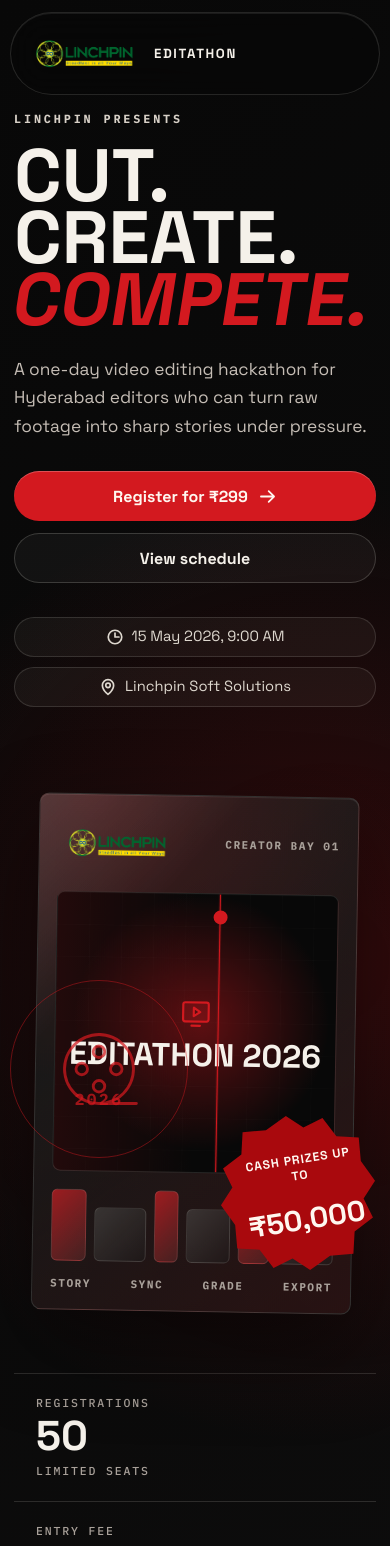
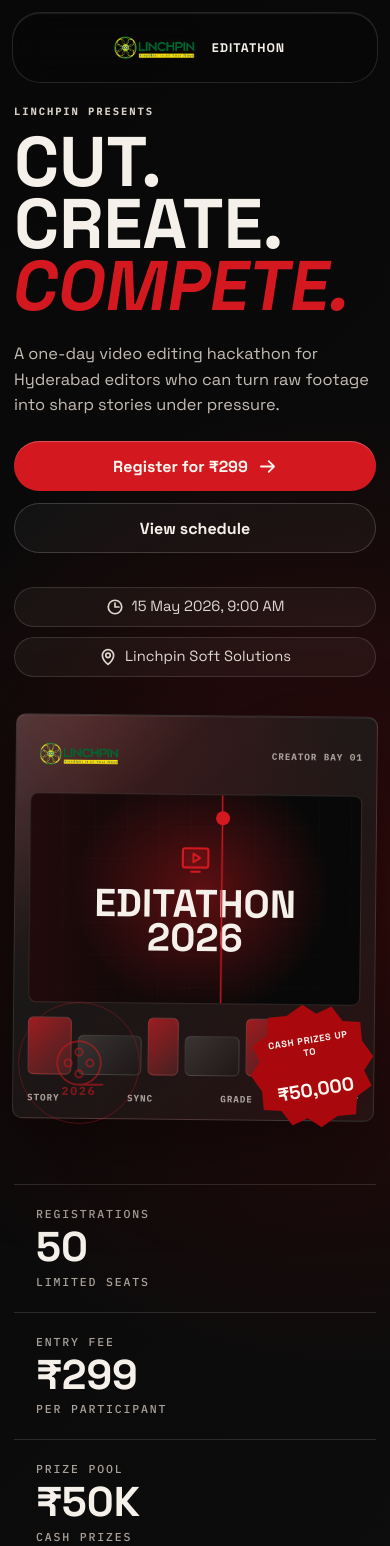
Before and after one commit to vegadarsiwork/editathon-landingpage, a React (Vite) app: page / in a window 390 px wide. Shown: the top 1546 px of the page. Built offline with nearby package versions, Linux system fonts and the light colour scheme.

Commit message:
Fix mobile responsive layout

```diff
--- a/src/styles.css
+++ b/src/styles.css
@@ -811,10 +811,20 @@ h1 span {
   .nav-shell {
     top: 12px;
     width: calc(100% - 20px);
+    padding: 9px 12px;
   }
 
   .nav-links {
     display: none;
+  }
+
+  .brand-lockup {
+    width: 100%;
+    justify-content: center;
+  }
+
+  .brand-lockup img {
+    width: 104px;
   }
 
   .hero,
@@ -828,34 +838,89 @@ h1 span {
 
   .hero {
     width: min(100% - 28px, 560px);
+    gap: 32px;
     padding-top: 112px;
+    padding-bottom: 44px;
   }
 
   h1 {
-    font-size: clamp(4rem, 19vw, 6rem);
+    font-size: clamp(3.45rem, 18vw, 5.45rem);
+    line-height: 0.88;
   }
 
   .hero-art {
-    min-height: 560px;
+    min-height: 0;
+    padding: 6px 0 20px;
   }
 
   .edit-console {
-    right: 0;
-    left: 50%;
-    width: min(330px, 82vw);
-    transform: translateX(-50%) rotate(1deg);
+    position: relative;
+    top: auto;
+    right: auto;
+    left: auto;
+    width: 100%;
+    max-width: 430px;
+    margin: 0 auto;
+    padding: 14px;
+    transform: rotate(0.6deg);
+  }
+
+  .console-topline img {
+    width: 96px;
+  }
+
+  .console-topline span,
+  .console-footer span {
+    font-size: 0.58rem;
+    letter-spacing: 0.1em;
+  }
+
+  .preview-screen {
+    min-height: 210px;
+    margin: 14px 0;
+  }
+
+  .screen-title span {
+    max-width: 220px;
+    font-size: clamp(2.05rem, 10vw, 2.9rem);
+  }
+
+  .timeline-board {
+    height: 58px;
+    gap: 6px;
   }
 
   .hero-mark {
-    top: 43%;
-    left: -4px;
-    width: 178px;
+    top: auto;
+    bottom: 16px;
+    left: 4px;
+    width: 122px;
+    opacity: 0.74;
+  }
+
+  .hero-mark svg {
+    width: 58px;
+    height: 58px;
+  }
+
+  .hero-mark span {
+    bottom: 24px;
+    font-size: 0.72rem;
   }
 
   .prize-burst {
-    right: 0;
-    bottom: 5%;
-    width: 156px;
+    right: 2px;
+    bottom: 12px;
+    width: 124px;
+    padding: 18px;
+  }
+
+  .prize-burst span {
+    font-size: 0.58rem;
+  }
+
+  .prize-burst strong {
+    font-size: 1.18rem;
   }
 
   .stat-strip {
@@ -897,7 +962,7 @@ h1 span {
   }
 
   .location-section {
-    padding-top: 40px;
+    padding-top: 28px;
   }
 
   .map-frame,
@@ -907,6 +972,38 @@ h1 span {
 }
 
 @media (max-width: 520px) {
+  .nav-shell {
+    width: calc(100% - 24px);
+    border-radius: 28px;
+  }
+
+  .brand-lockup {
+    gap: 9px;
+    font-size: 0.78rem;
+    letter-spacing: 0.08em;
+  }
+
+  .brand-lockup img {
+    width: 98px;
+  }
+
+  .eyebrow {
+    margin-bottom: 14px;
+    font-size: 0.66rem;
+    letter-spacing: 0.18em;
+  }
+
+  .hero {
+    width: calc(100% - 28px);
+    padding-top: 104px;
+  }
+
+  .hero-lede {
+    margin-bottom: 24px;
+    font-size: 1.02rem;
+    line-height: 1.55;
+  }
+
   .event-meta span,
   .hero-actions a {
     width: 100%;
@@ -920,9 +1017,44 @@ h1 span {
     width: calc(100% - 28px);
   }
 
+  .section {
+    padding: 66px 0;
+  }
+
+  .marquee {
+    padding-top: 18px;
+  }
+
+  .marquee-track span {
+    font-size: clamp(2.7rem, 15vw, 4.3rem);
+  }
+
   .section h2,
   .register-panel h2 {
-    font-size: clamp(2.45rem, 13vw, 3.6rem);
+    font-size: clamp(2.25rem, 12vw, 3.25rem);
+    line-height: 0.98;
+  }
+
+  .section-heading {
+    gap: 12px;
+    margin-bottom: 28px;
+  }
+
+  .benefit-tile {
+    min-height: 160px;
+    padding: 20px;
+  }
+
+  .benefit-tile h3 {
+    margin-top: 46px;
+  }
+
+  .register-panel {
+    padding: 28px 20px;
+  }
+
+  .seat-meter strong {
+    font-size: 4rem;
   }
 
   .corner-slash,
```
